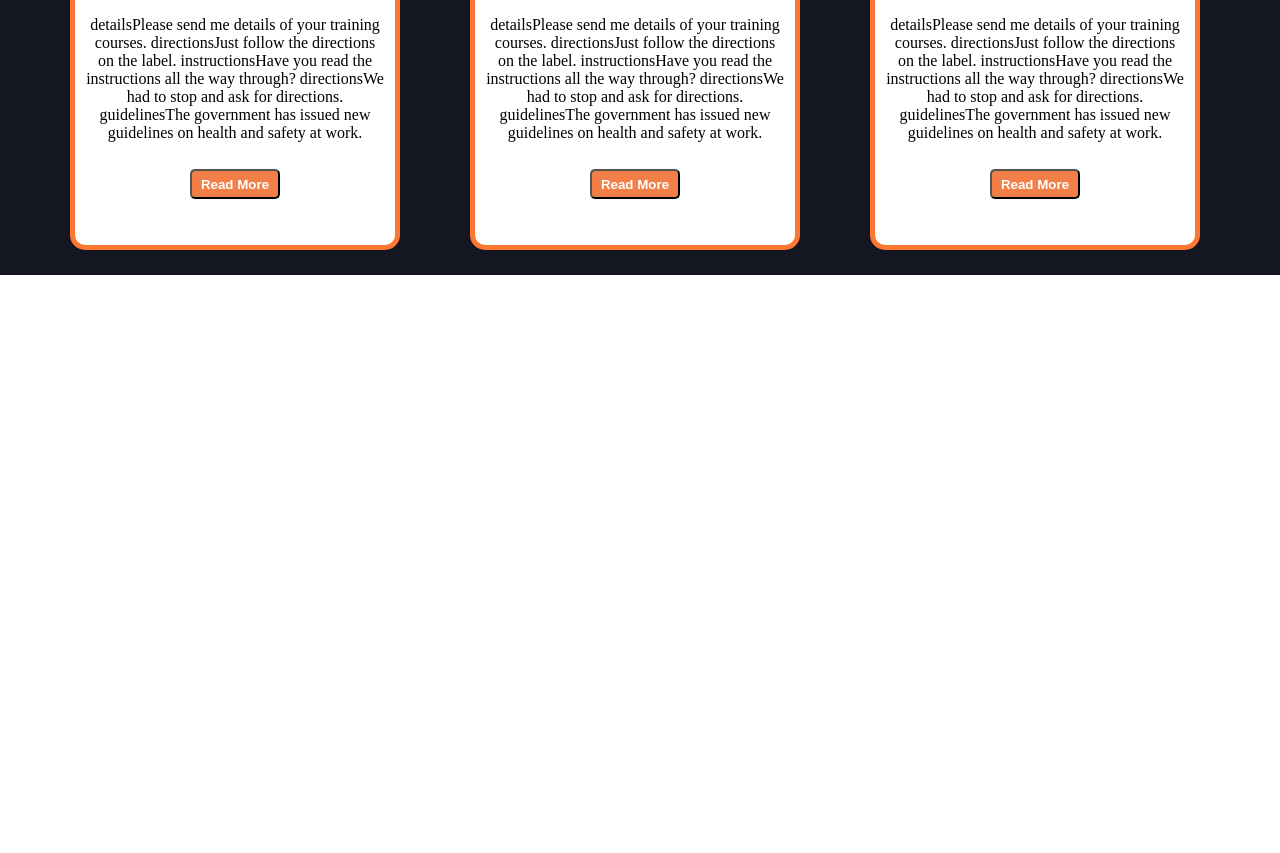
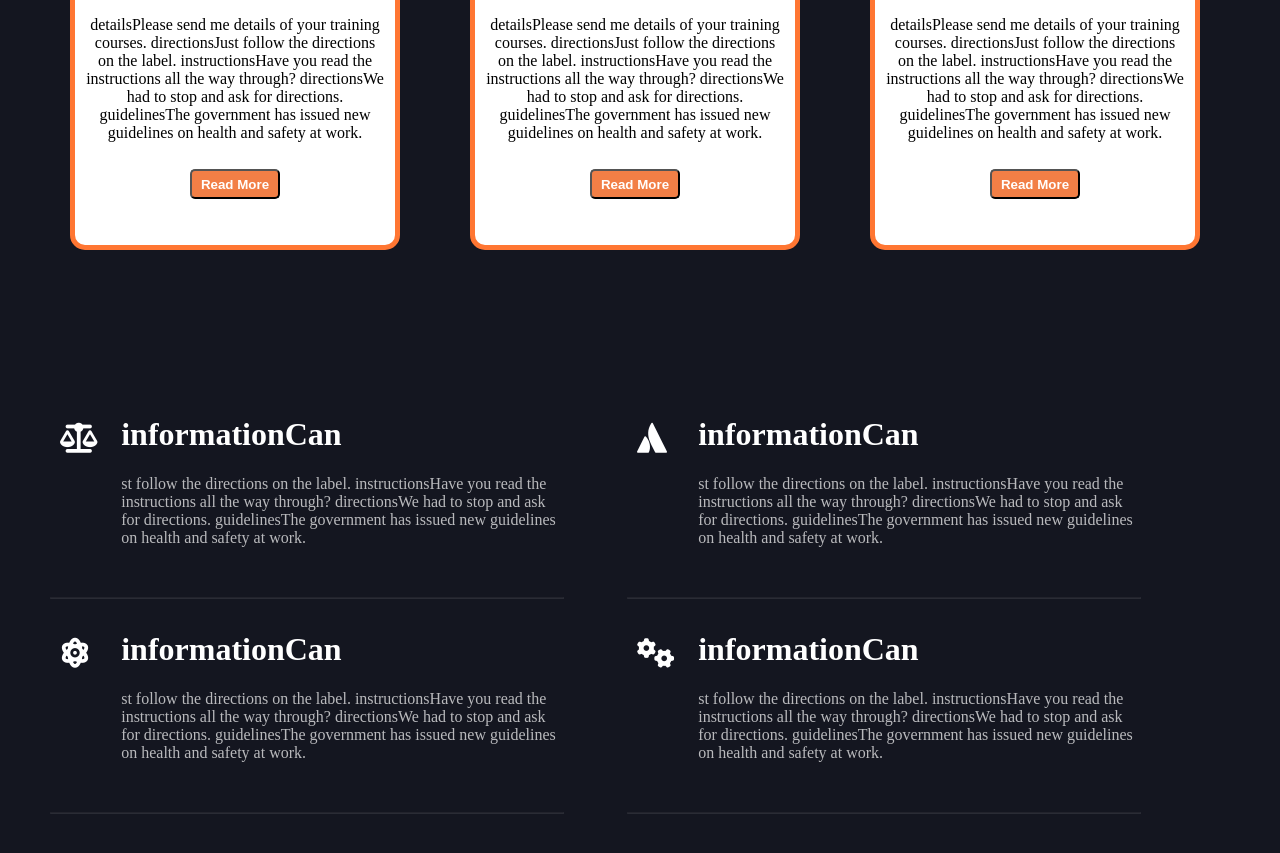
Before and after one commit to ahmednassereglan/mysite01, a plain HTML site: page index.html in a window 1280 px wide. Shown: the part 1595-2448 px from the top of the page. Before the commit the page ends 1895 px from the top, so only its background shows below. Drawn offline with Linux system fonts and the light colour scheme.

Commit message:
second section in contant (icons)

```diff
--- a/css/main.css
+++ b/css/main.css
@@ -92,12 +92,13 @@ body {
 
 .blog {
     width: 100%;
-    height: 1110px;
+    height: 2000px;
     background-color: rgb(20, 22, 32);
 }
 
 .con_card {
     padding-top: 15px;
+    height: 1100px;
 }
 
 .card {
@@ -131,3 +132,43 @@ body {
     font-weight: bolder;
     color: #fff;
 }
+
+
+/* .............................................................................. */
+
+.blog_icon {
+    width: 100%;
+    margin-top: 100px;
+}
+
+.icon {
+    width: 40%;
+    height: 150px;
+    color: #fff;
+    padding: 0px;
+    margin: 15px;
+    margin-left: 50px;
+    float: left;
+    margin-bottom: 50px;
+}
+
+.icon hr {
+    margin-top: 50px;
+    opacity: 0.1;
+    width: 100%;
+}
+
+.icon_part {
+    float: left;
+    width: 10%;
+    height: 100%;
+    padding: 0;
+    font-size: 30px;
+    margin: 10px;
+    margin-top: 27px;
+}
+
+.icon_contant p {
+    padding-top: 0;
+    opacity: 0.7;
+}
--- a/index.html
+++ b/index.html
@@ -8,6 +8,7 @@
     <title>Document</title>
 
     <link rel="stylesheet" href="css/main.css">
+
 </head>
 
 <body>
@@ -106,10 +107,65 @@
                     <button>Read More</button>
                 </p>
             </div>
+        </div>
+
+        <div class="blog_icon">
+            <div class="icon">
+                <div class="icon_part">
+                    <i class="fas fa-balance-scale"></i>
+                </div>
+                <div class="icon_contant">
+                    <h1>informationCan</h1>
+                    <p>
+                        st follow the directions on the label. instructionsHave you read the instructions all the way through? directionsWe had to stop and ask for directions. guidelinesThe government has issued new guidelines on health and safety at work.
+                    </p>
+                </div>
+                <hr>
+            </div>
+
+            <div class="icon">
+                <div class="icon_part">
+                    <i class="fab fa-atlassian"></i>
+                </div>
+                <div class="icon_contant">
+                    <h1>informationCan</h1>
+                    <p>
+                        st follow the directions on the label. instructionsHave you read the instructions all the way through? directionsWe had to stop and ask for directions. guidelinesThe government has issued new guidelines on health and safety at work.
+                    </p>
+                </div>
+                <hr>
+            </div>
+
+            <div class="icon">
+                <div class="icon_part">
+                    <i class="fas fa-atom"></i>
+                </div>
+                <div class="icon_contant">
+                    <h1>informationCan</h1>
+                    <p>
+                        st follow the directions on the label. instructionsHave you read the instructions all the way through? directionsWe had to stop and ask for directions. guidelinesThe government has issued new guidelines on health and safety at work.
+                    </p>
+                </div>
+                <hr>
+            </div>
+            <div class="icon">
+                <div class="icon_part">
+                    <i class="fas fa-cogs"></i>
+                </div>
+                <div class="icon_contant">
+                    <h1>informationCan</h1>
+                    <p>
+                        st follow the directions on the label. instructionsHave you read the instructions all the way through? directionsWe had to stop and ask for directions. guidelinesThe government has issued new guidelines on health and safety at work.
+                    </p>
+                </div>
+                <hr>
+            </div>
 
         </div>
+
     </div>
 
+    <script src="https://kit.fontawesome.com/28d30b702d.js" crossorigin="anonymous"></script>
 </body>
 
 </html>
```
